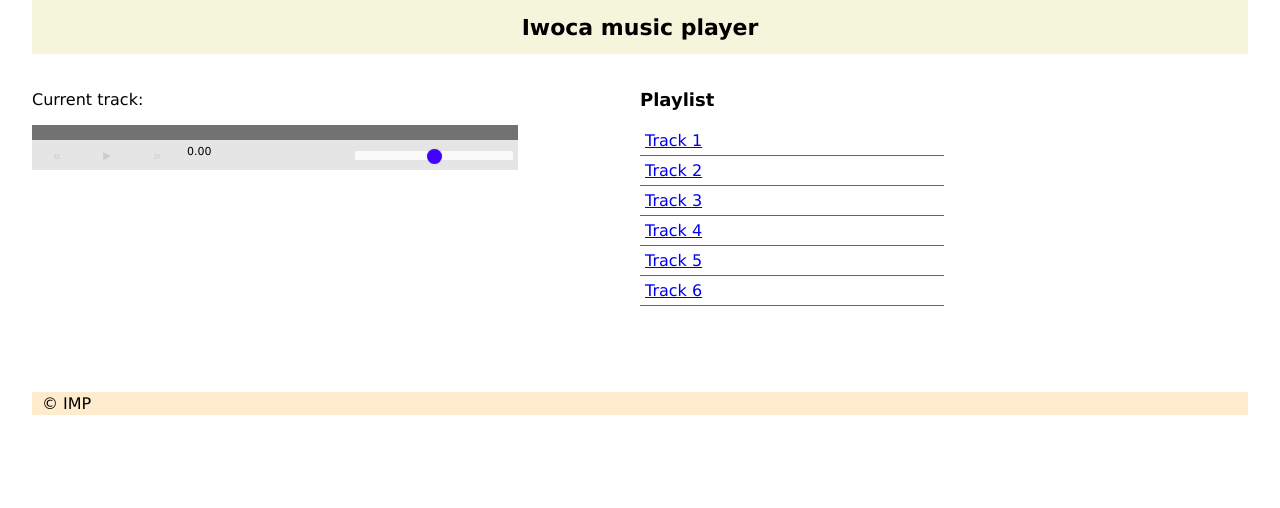
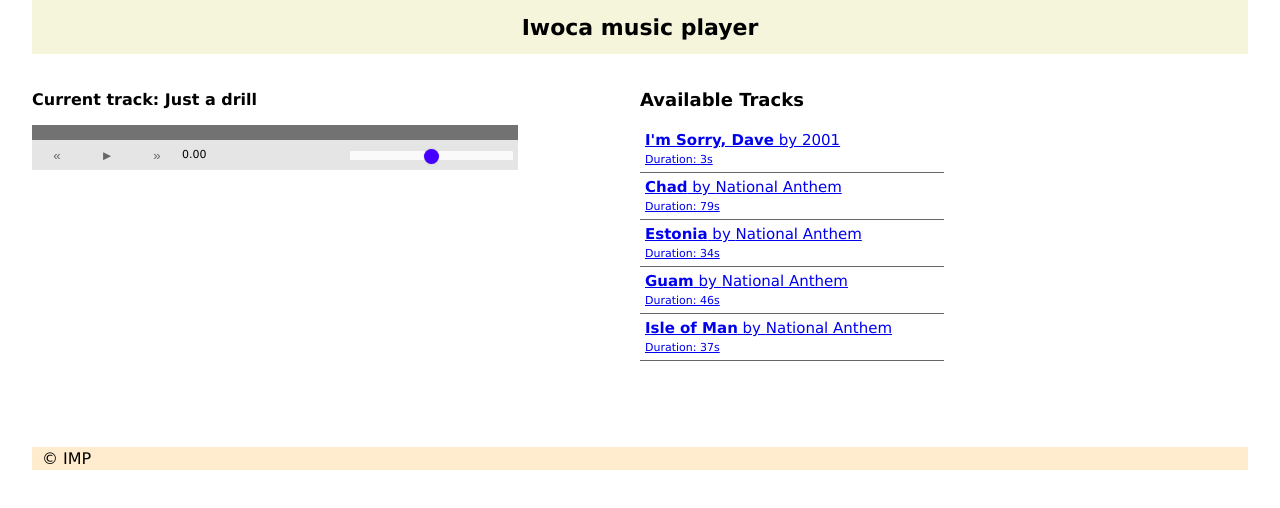
Before and after one commit to sengeezer/react-audio-player, a React (Create React App) app: page / in a window 1280 px wide. Shown: the top 508 px of the page. Built offline with nearby package versions, Linux system fonts and the light colour scheme.

Commit message:
Added remaining features

```diff
--- a/src/App.js
+++ b/src/App.js
@@ -11,14 +11,41 @@ class App extends Component {
       trackProgress: 0,
       trackDuration: 0,
       trackVolume: 0.5,
-      trackSelected: null,
+      trackSelected: {
+        title: 'Just a drill',
+        url: 'http://www.noiseaddicts.com/samples_1w72b820/3707.mp3'
+      },
       tracks: [
-        'http://www.noiseaddicts.com/samples_1w72b820/55.mp3',
-        'http://www.noiseaddicts.com/samples_1w72b820/56.mp3',
-        'http://www.noiseaddicts.com/samples_1w72b820/57.mp3',
-        'http://www.noiseaddicts.com/samples_1w72b820/58.mp3',
-        'http://www.noiseaddicts.com/samples_1w72b820/59.mp3',
-        'http://www.noiseaddicts.com/samples_1w72b820/60.mp3',
+        {
+          title: 'I\'m Sorry, Dave',
+          artist: '2001',
+          duration: 3.00,
+          url: 'http://www.noiseaddicts.com/samples_1w72b820/55.mp3'
+        },
+        {
+          title: 'Chad',
+          artist: 'National Anthem',
+          duration: 79.0,
+          url: 'http://www.noiseaddicts.com/samples_1w72b820/4040.mp3'
+        },
+        {
+          title: 'Estonia',
+          artist: 'National Anthem',
+          duration: 34.0,
+          url: 'http://www.noiseaddicts.com/samples_1w72b820/4186.mp3'
+        },
+        {
+          title: 'Guam',
+          artist: 'National Anthem',
+          duration: 46.0,
+          url: 'http://www.noiseaddicts.com/samples_1w72b820/4195.mp3'
+        },
+        {
+          title: 'Isle of Man',
+          artist: 'National Anthem',
+          duration: 37.0,
+          url: 'http://www.noiseaddicts.com/samples_1w72b820/4206.mp3'
+        }
       ]
     };
 
@@ -77,6 +104,16 @@ class App extends Component {
   }
   handleTrackSelect(e) {
     e.preventDefault();
+
+    const trackSelectedIndex = e.currentTarget.dataset.index || 0;
+    const trackSelectedMeta = this.state.tracks[trackSelectedIndex];
+
+    this.setState({
+      trackSelected: {
+        title: trackSelectedMeta.title,
+        url: trackSelectedMeta.url
+      }
+    });
   }
   handleVolumeChange(e) {
     this.setState({
@@ -96,8 +133,8 @@ class App extends Component {
         </header>
         <main className="clearfix">
           <section className="player">
-            <p>Current track: {this.state.trackSelected}</p>
-            <audio className="audio-player" src="http://www.noiseaddicts.com/samples_1w72b820/3707.mp3">
+            <h3>Current track: {this.state.trackSelected.title}</h3>
+            <audio className="audio-player" src={this.state.trackSelected.url}>
               Your browser does not support the <code>audio</code> element.
             </audio>
             <div className="player-controls">
@@ -136,12 +173,22 @@ class App extends Component {
             </div>
           </section>
           <section>
-            <h2>Playlist</h2>
+            <h2>Available Tracks</h2>
             <ul className="playlist">
               { this.state.tracks.length === 0
                 ? <li>No tracks found</li>
                 : this.state.tracks.map((track, index) => (
-                    <li key={index}><a href={track} onClick={this.handleTrackSelect}>Track {index + 1}</a></li>
+                  <a
+                    key={index}
+                    href={track.url}
+                    data-index={index}
+                    onClick={this.handleTrackSelect}
+                  >
+                    <li className={track.url === this.state.trackSelected.url ? 'item selected' : 'item'}>
+                      <strong>{track.title}</strong> by {track.artist}<br />
+                      <span className="small">Duration: {track.duration}s</span>
+                    </li>
+                  </a>
                   ))
               }
             </ul>
--- a/src/styles/base/_base.scss
+++ b/src/styles/base/_base.scss
@@ -22,6 +22,10 @@ h2 {
   font-size: 1.8rem;
 }
 
+h3 {
+  font-size: 1.6rem;
+}
+
 code {
   font-family: $fwFont;
 }
--- a/src/styles/components/_app.scss
+++ b/src/styles/components/_app.scss
@@ -29,7 +29,7 @@
     background: none;
     border: 0;
     line-height: 1;
-    color:  #ccc;
+    color:  #666;
     text-align: center;
     outline: 0;
     padding: 0;
@@ -123,7 +123,7 @@
 
   .info-text {
     font-size: 1.1rem;
-    padding: 5px;
+    padding: 8px 0 0;
   }
 
   .progress {
@@ -150,12 +150,32 @@ ul.playlist {
   width: 50%;
 
   li {
+    font-size: 1.5rem;
     padding: 5px;
     border-bottom: 1px solid #666;
 
-    &:hover {
-      cursor: pointer;
-      background-color: rgb(231, 230, 230);
+    &.item {
+      background-color: #fff;
+
+      &:hover {
+        cursor: pointer;
+        background-color: rgb(231, 230, 230);
+      }
+    }
+
+    &.selected {
+      background-color: aquamarine;
+    }
+
+    a {
+      text-decoration: none;
+      &:hover {
+        text-decoration: underline;
+      }
+    }
+
+    .small {
+      font-size: 1.1rem;
     }
   }
 }
```
Also changed, not shown: 1 other file (tests, documents, lock files or other folders).
